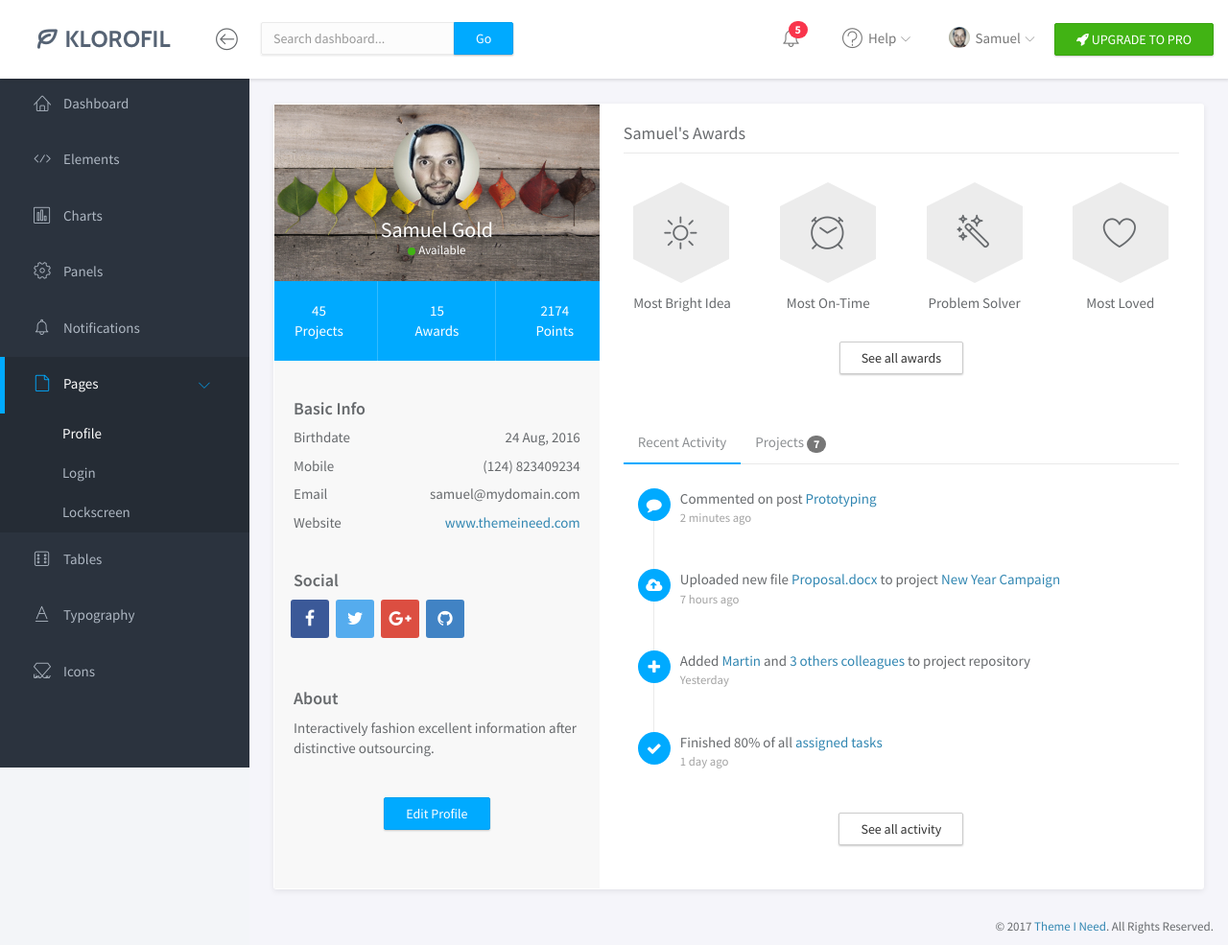
After one commit to alibwanamzee/Blood-Donation-System, a PHP site: page /user_dashboard/page-profile.html in a window 1280 px wide. The commit adds this page. Shown: the whole page at 96% size. Run offline with PHP 8.4, Linux system fonts and the light colour scheme.

Commit message:
Header.php && blood_group.php

```diff
--- a/admin/template/header.php
+++ b/admin/template/header.php
@@ -133,7 +133,7 @@
 												</div>
 												<div class="modal-body">
 									<?php
-										$select = $connection->query("SELECT * FROM member WHERE member_id='".$_SESSION['member_id']."'");
+										$select = $connection->query("SELECT * FROM users WHERE member_id='".$_SESSION['member_id']."'");
 										$fetc = $select->fetch_array(); ?>
 
 
--- /dev/null
+++ b/user_dashboard/page-profile.html
@@ -0,0 +1,361 @@
+<!doctype html>
+<html lang="en">
+
+<head>
+	<title>Profile | Klorofil - Free Bootstrap Dashboard Template</title>
+	<meta charset="utf-8">
+	<meta http-equiv="X-UA-Compatible" content="IE=edge,chrome=1">
+	<meta name="viewport" content="width=device-width, initial-scale=1.0, maximum-scale=1.0, user-scalable=0">
+	<!-- VENDOR CSS -->
+	<link rel="stylesheet" href="assets/vendor/bootstrap/css/bootstrap.min.css">
+	<link rel="stylesheet" href="assets/vendor/font-awesome/css/font-awesome.min.css">
+	<link rel="stylesheet" href="assets/vendor/linearicons/style.css">
+	<!-- MAIN CSS -->
+	<link rel="stylesheet" href="assets/css/main.css">
+	<!-- FOR DEMO PURPOSES ONLY. You should remove this in your project -->
+	<link rel="stylesheet" href="assets/css/demo.css">
+	<!-- GOOGLE FONTS -->
+	<link href="https://fonts.googleapis.com/css?family=Source+Sans+Pro:300,400,600,700" rel="stylesheet">
+	<!-- ICONS -->
+	<link rel="apple-touch-icon" sizes="76x76" href="assets/img/apple-icon.png">
+	<link rel="icon" type="image/png" sizes="96x96" href="assets/img/favicon.png">
+</head>
+
+<body>
+	<!-- WRAPPER -->
+	<div id="wrapper">
+		<!-- NAVBAR -->
+		<nav class="navbar navbar-default navbar-fixed-top">
+			<div class="brand">
+				<a href="index.html"><img src="assets/img/logo-dark.png" alt="Klorofil Logo" class="img-responsive logo"></a>
+			</div>
+			<div class="container-fluid">
+				<div class="navbar-btn">
+					<button type="button" class="btn-toggle-fullwidth"><i class="lnr lnr-arrow-left-circle"></i></button>
+				</div>
+				<form class="navbar-form navbar-left">
+					<div class="input-group">
+						<input type="text" value="" class="form-control" placeholder="Search dashboard...">
+						<span class="input-group-btn"><button type="button" class="btn btn-primary">Go</button></span>
+					</div>
+				</form>
+				<div class="navbar-btn navbar-btn-right">
+					<a class="btn btn-success update-pro" href="https://www.themeineed.com/downloads/klorofil-pro-bootstrap-admin-dashboard-template/?utm_source=klorofil&utm_medium=template&utm_campaign=KlorofilPro" title="Upgrade to Pro" target="_blank"><i class="fa fa-rocket"></i> <span>UPGRADE TO PRO</span></a>
+				</div>
+				<div id="navbar-menu">
+					<ul class="nav navbar-nav navbar-right">
+						<li class="dropdown">
+							<a href="#" class="dropdown-toggle icon-menu" data-toggle="dropdown">
+								<i class="lnr lnr-alarm"></i>
+								<span class="badge bg-danger">5</span>
+							</a>
+							<ul class="dropdown-menu notifications">
+								<li><a href="#" class="notification-item"><span class="dot bg-warning"></span>System space is almost full</a></li>
+								<li><a href="#" class="notification-item"><span class="dot bg-danger"></span>You have 9 unfinished tasks</a></li>
+								<li><a href="#" class="notification-item"><span class="dot bg-success"></span>Monthly report is available</a></li>
+								<li><a href="#" class="notification-item"><span class="dot bg-warning"></span>Weekly meeting in 1 hour</a></li>
+								<li><a href="#" class="notification-item"><span class="dot bg-success"></span>Your request has been approved</a></li>
+								<li><a href="#" class="more">See all notifications</a></li>
+							</ul>
+						</li>
+						<li class="dropdown">
+							<a href="#" class="dropdown-toggle" data-toggle="dropdown"><i class="lnr lnr-question-circle"></i> <span>Help</span> <i class="icon-submenu lnr lnr-chevron-down"></i></a>
+							<ul class="dropdown-menu">
+								<li><a href="#">Basic Use</a></li>
+								<li><a href="#">Working With Data</a></li>
+								<li><a href="#">Security</a></li>
+								<li><a href="#">Troubleshooting</a></li>
+							</ul>
+						</li>
+						<li class="dropdown">
+							<a href="#" class="dropdown-toggle" data-toggle="dropdown"><img src="assets/img/user.png" class="img-circle" alt="Avatar"> <span>Samuel</span> <i class="icon-submenu lnr lnr-chevron-down"></i></a>
+							<ul class="dropdown-menu">
+								<li><a href="#"><i class="lnr lnr-user"></i> <span>My Profile</span></a></li>
+								<li><a href="#"><i class="lnr lnr-envelope"></i> <span>Message</span></a></li>
+								<li><a href="#"><i class="lnr lnr-cog"></i> <span>Settings</span></a></li>
+								<li><a href="#"><i class="lnr lnr-exit"></i> <span>Logout</span></a></li>
+							</ul>
+						</li>
+						<!-- <li>
+							<a class="update-pro" href="https://www.themeineed.com/downloads/klorofil-pro-bootstrap-admin-dashboard-template/?utm_source=klorofil&utm_medium=template&utm_campaign=KlorofilPro" title="Upgrade to Pro" target="_blank"><i class="fa fa-rocket"></i> <span>UPGRADE TO PRO</span></a>
+						</li> -->
+					</ul>
+				</div>
+			</div>
+		</nav>
+		<!-- END NAVBAR -->
+		<!-- LEFT SIDEBAR -->
+		<div id="sidebar-nav" class="sidebar">
+			<div class="sidebar-scroll">
+				<nav>
+					<ul class="nav">
+						<li><a href="index.html" class=""><i class="lnr lnr-home"></i> <span>Dashboard</span></a></li>
+						<li><a href="elements.html" class=""><i class="lnr lnr-code"></i> <span>Elements</span></a></li>
+						<li><a href="charts.html" class=""><i class="lnr lnr-chart-bars"></i> <span>Charts</span></a></li>
+						<li><a href="panels.html" class=""><i class="lnr lnr-cog"></i> <span>Panels</span></a></li>
+						<li><a href="notifications.html" class=""><i class="lnr lnr-alarm"></i> <span>Notifications</span></a></li>
+						<li>
+							<a href="#subPages" data-toggle="collapse" class="active"><i class="lnr lnr-file-empty"></i> <span>Pages</span> <i class="icon-submenu lnr lnr-chevron-left"></i></a>
+							<div id="subPages" class="collapse in">
+								<ul class="nav">
+									<li><a href="page-profile.html" class="active">Profile</a></li>
+									<li><a href="page-login.html" class="">Login</a></li>
+									<li><a href="page-lockscreen.html" class="">Lockscreen</a></li>
+								</ul>
+							</div>
+						</li>
+						<li><a href="tables.html" class=""><i class="lnr lnr-dice"></i> <span>Tables</span></a></li>
+						<li><a href="typography.html" class=""><i class="lnr lnr-text-format"></i> <span>Typography</span></a></li>
+						<li><a href="icons.html" class=""><i class="lnr lnr-linearicons"></i> <span>Icons</span></a></li>
+					</ul>
+				</nav>
+			</div>
+		</div>
+		<!-- END LEFT SIDEBAR -->
+		<!-- MAIN -->
+		<div class="main">
+			<!-- MAIN CONTENT -->
+			<div class="main-content">
+				<div class="container-fluid">
+					<div class="panel panel-profile">
+						<div class="clearfix">
+							<!-- LEFT COLUMN -->
+							<div class="profile-left">
+								<!-- PROFILE HEADER -->
+								<div class="profile-header">
+									<div class="overlay"></div>
+									<div class="profile-main">
+										<img src="assets/img/user-medium.png" class="img-circle" alt="Avatar">
+										<h3 class="name">Samuel Gold</h3>
+										<span class="online-status status-available">Available</span>
+									</div>
+									<div class="profile-stat">
+										<div class="row">
+											<div class="col-md-4 stat-item">
+												45 <span>Projects</span>
+											</div>
+											<div class="col-md-4 stat-item">
+												15 <span>Awards</span>
+											</div>
+											<div class="col-md-4 stat-item">
+												2174 <span>Points</span>
+											</div>
+										</div>
+									</div>
+								</div>
+								<!-- END PROFILE HEADER -->
+								<!-- PROFILE DETAIL -->
+								<div class="profile-detail">
+									<div class="profile-info">
+										<h4 class="heading">Basic Info</h4>
+										<ul class="list-unstyled list-justify">
+											<li>Birthdate <span>24 Aug, 2016</span></li>
+											<li>Mobile <span>(124) 823409234</span></li>
+											<li>Email <span>samuel@mydomain.com</span></li>
+											<li>Website <span><a href="https://www.themeineed.com">www.themeineed.com</a></span></li>
+										</ul>
+									</div>
+									<div class="profile-info">
+										<h4 class="heading">Social</h4>
+										<ul class="list-inline social-icons">
+											<li><a href="#" class="facebook-bg"><i class="fa fa-facebook"></i></a></li>
+											<li><a href="#" class="twitter-bg"><i class="fa fa-twitter"></i></a></li>
+											<li><a href="#" class="google-plus-bg"><i class="fa fa-google-plus"></i></a></li>
+											<li><a href="#" class="github-bg"><i class="fa fa-github"></i></a></li>
+										</ul>
+									</div>
+									<div class="profile-info">
+										<h4 class="heading">About</h4>
+										<p>Interactively fashion excellent information after distinctive outsourcing.</p>
+									</div>
+									<div class="text-center"><a href="#" class="btn btn-primary">Edit Profile</a></div>
+								</div>
+								<!-- END PROFILE DETAIL -->
+							</div>
+							<!-- END LEFT COLUMN -->
+							<!-- RIGHT COLUMN -->
+							<div class="profile-right">
+								<h4 class="heading">Samuel's Awards</h4>
+								<!-- AWARDS -->
+								<div class="awards">
+									<div class="row">
+										<div class="col-md-3 col-sm-6">
+											<div class="award-item">
+												<div class="hexagon">
+													<span class="lnr lnr-sun award-icon"></span>
+												</div>
+												<span>Most Bright Idea</span>
+											</div>
+										</div>
+										<div class="col-md-3 col-sm-6">
+											<div class="award-item">
+												<div class="hexagon">
+													<span class="lnr lnr-clock award-icon"></span>
+												</div>
+												<span>Most On-Time</span>
+											</div>
+										</div>
+										<div class="col-md-3 col-sm-6">
+											<div class="award-item">
+												<div class="hexagon">
+													<span class="lnr lnr-magic-wand award-icon"></span>
+												</div>
+												<span>Problem Solver</span>
+											</div>
+										</div>
+										<div class="col-md-3 col-sm-6">
+											<div class="award-item">
+												<div class="hexagon">
+													<span class="lnr lnr-heart award-icon"></span>
+												</div>
+												<span>Most Loved</span>
+											</div>
+										</div>
+									</div>
+									<div class="text-center"><a href="#" class="btn btn-default">See all awards</a></div>
+								</div>
+								<!-- END AWARDS -->
+								<!-- TABBED CONTENT -->
+								<div class="custom-tabs-line tabs-line-bottom left-aligned">
+									<ul class="nav" role="tablist">
+										<li class="active"><a href="#tab-bottom-left1" role="tab" data-toggle="tab">Recent Activity</a></li>
+										<li><a href="#tab-bottom-left2" role="tab" data-toggle="tab">Projects <span class="badge">7</span></a></li>
+									</ul>
+								</div>
+								<div class="tab-content">
+									<div class="tab-pane fade in active" id="tab-bottom-left1">
+										<ul class="list-unstyled activity-timeline">
+											<li>
+												<i class="fa fa-comment activity-icon"></i>
+												<p>Commented on post <a href="#">Prototyping</a> <span class="timestamp">2 minutes ago</span></p>
+											</li>
+											<li>
+												<i class="fa fa-cloud-upload activity-icon"></i>
+												<p>Uploaded new file <a href="#">Proposal.docx</a> to project <a href="#">New Year Campaign</a> <span class="timestamp">7 hours ago</span></p>
+											</li>
+											<li>
+												<i class="fa fa-plus activity-icon"></i>
+												<p>Added <a href="#">Martin</a> and <a href="#">3 others colleagues</a> to project repository <span class="timestamp">Yesterday</span></p>
+											</li>
+											<li>
+												<i class="fa fa-check activity-icon"></i>
+												<p>Finished 80% of all <a href="#">assigned tasks</a> <span class="timestamp">1 day ago</span></p>
+											</li>
+										</ul>
+										<div class="margin-top-30 text-center"><a href="#" class="btn btn-default">See all activity</a></div>
+									</div>
+									<div class="tab-pane fade" id="tab-bottom-left2">
+										<div class="table-responsive">
+											<table class="table project-table">
+												<thead>
+													<tr>
+														<th>Title</th>
+														<th>Progress</th>
+														<th>Leader</th>
+														<th>Status</th>
+													</tr>
+												</thead>
+												<tbody>
+													<tr>
+														<td><a href="#">Spot Media</a></td>
+														<td>
+															<div class="progress">
+																<div class="progress-bar" role="progressbar" aria-valuenow="60" aria-valuemin="0" aria-valuemax="100" style="width: 60%;">
+																	<span>60% Complete</span>
+																</div>
+															</div>
+														</td>
+														<td><img src="assets/img/user2.png" alt="Avatar" class="avatar img-circle"> <a href="#">Michael</a></td>
+														<td><span class="label label-success">ACTIVE</span></td>
+													</tr>
+													<tr>
+														<td><a href="#">E-Commerce Site</a></td>
+														<td>
+															<div class="progress">
+																<div class="progress-bar" role="progressbar" aria-valuenow="33" aria-valuemin="0" aria-valuemax="100" style="width: 33%;">
+																	<span>33% Complete</span>
+																</div>
+															</div>
+														</td>
+														<td><img src="assets/img/user1.png" alt="Avatar" class="avatar img-circle"> <a href="#">Antonius</a></td>
+														<td><span class="label label-warning">PENDING</span></td>
+													</tr>
+													<tr>
+														<td><a href="#">Project 123GO</a></td>
+														<td>
+															<div class="progress">
+																<div class="progress-bar" role="progressbar" aria-valuenow="68" aria-valuemin="0" aria-valuemax="100" style="width: 68%;">
+																	<span>68% Complete</span>
+																</div>
+															</div>
+														</td>
+														<td><img src="assets/img/user1.png" alt="Avatar" class="avatar img-circle"> <a href="#">Antonius</a></td>
+														<td><span class="label label-success">ACTIVE</span></td>
+													</tr>
+													<tr>
+														<td><a href="#">Wordpress Theme</a></td>
+														<td>
+															<div class="progress">
+																<div class="progress-bar" role="progressbar" aria-valuenow="75" aria-valuemin="0" aria-valuemax="100" style="width: 75%;">
+																	<span>75%</span>
+																</div>
+															</div>
+														</td>
+														<td><img src="assets/img/user2.png" alt="Avatar" class="avatar img-circle"> <a href="#">Michael</a></td>
+														<td><span class="label label-success">ACTIVE</span></td>
+													</tr>
+													<tr>
+														<td><a href="#">Project 123GO</a></td>
+														<td>
+															<div class="progress">
+																<div class="progress-bar progress-bar-success" role="progressbar" aria-valuenow="100" aria-valuemin="0" aria-valuemax="100" style="width: 100%;">
+																	<span>100%</span>
+																</div>
+															</div>
+														</td>
+														<td><img src="assets/img/user1.png" alt="Avatar" class="avatar img-circle" /> <a href="#">Antonius</a></td>
+														<td><span class="label label-default">CLOSED</span></td>
+													</tr>
+													<tr>
+														<td><a href="#">Redesign Landing Page</a></td>
+														<td>
+															<div class="progress">
+																<div class="progress-bar progress-bar-success" role="progressbar" aria-valuenow="100" aria-valuemin="0" aria-valuemax="100" style="width: 100%;">
+																	<span>100%</span>
+																</div>
+															</div>
+														</td>
+														<td><img src="assets/img/user5.png" alt="Avatar" class="avatar img-circle" /> <a href="#">Jason</a></td>
+														<td><span class="label label-default">CLOSED</span></td>
+													</tr>
+												</tbody>
+											</table>
+										</div>
+									</div>
+								</div>
+								<!-- END TABBED CONTENT -->
+							</div>
+							<!-- END RIGHT COLUMN -->
+						</div>
+					</div>
+				</div>
+			</div>
+			<!-- END MAIN CONTENT -->
+		</div>
+		<!-- END MAIN -->
+		<div class="clearfix"></div>
+		<footer>
+			<div class="container-fluid">
+				<p class="copyright">&copy; 2017 <a href="https://www.themeineed.com" target="_blank">Theme I Need</a>. All Rights Reserved.</p>
+			</div>
+		</footer>
+	</div>
+	<!-- END WRAPPER -->
+	<!-- Javascript -->
+	<script src="assets/vendor/jquery/jquery.min.js"></script>
+	<script src="assets/vendor/bootstrap/js/bootstrap.min.js"></script>
+	<script src="assets/vendor/jquery-slimscroll/jquery.slimscroll.min.js"></script>
+	<script src="assets/scripts/klorofil-common.js"></script>
+</body>
+
+</html>
```
